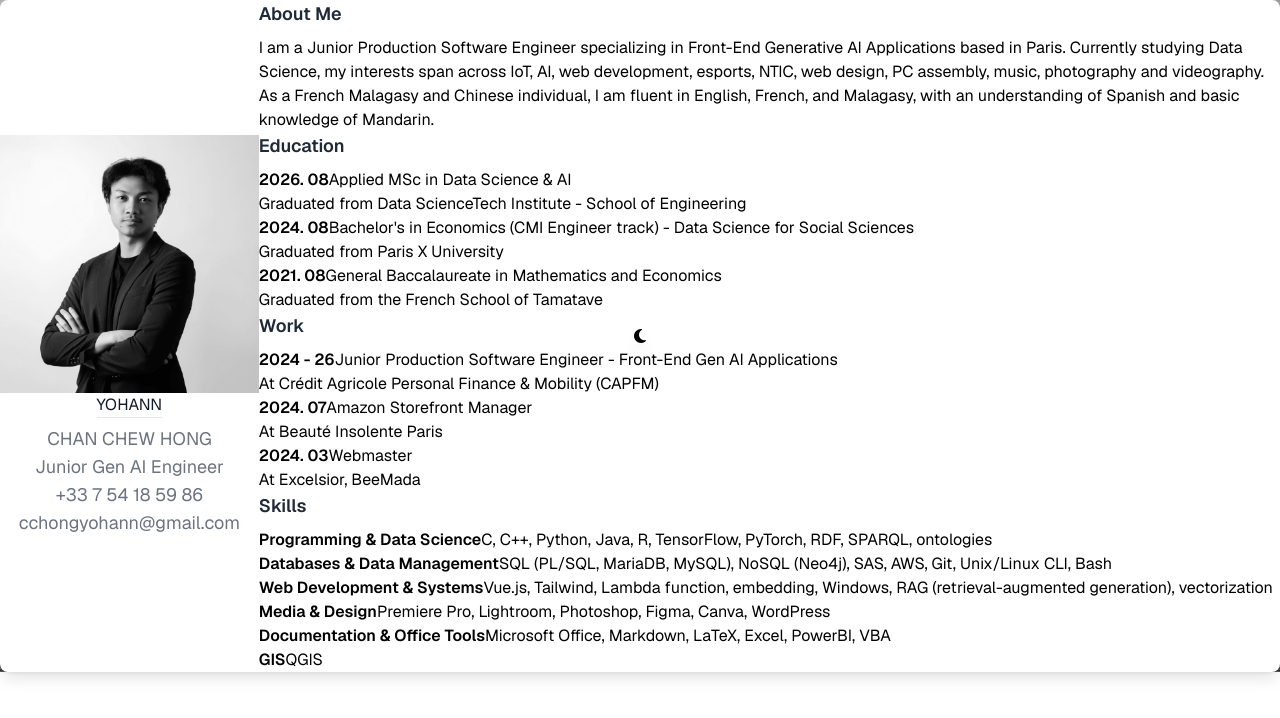
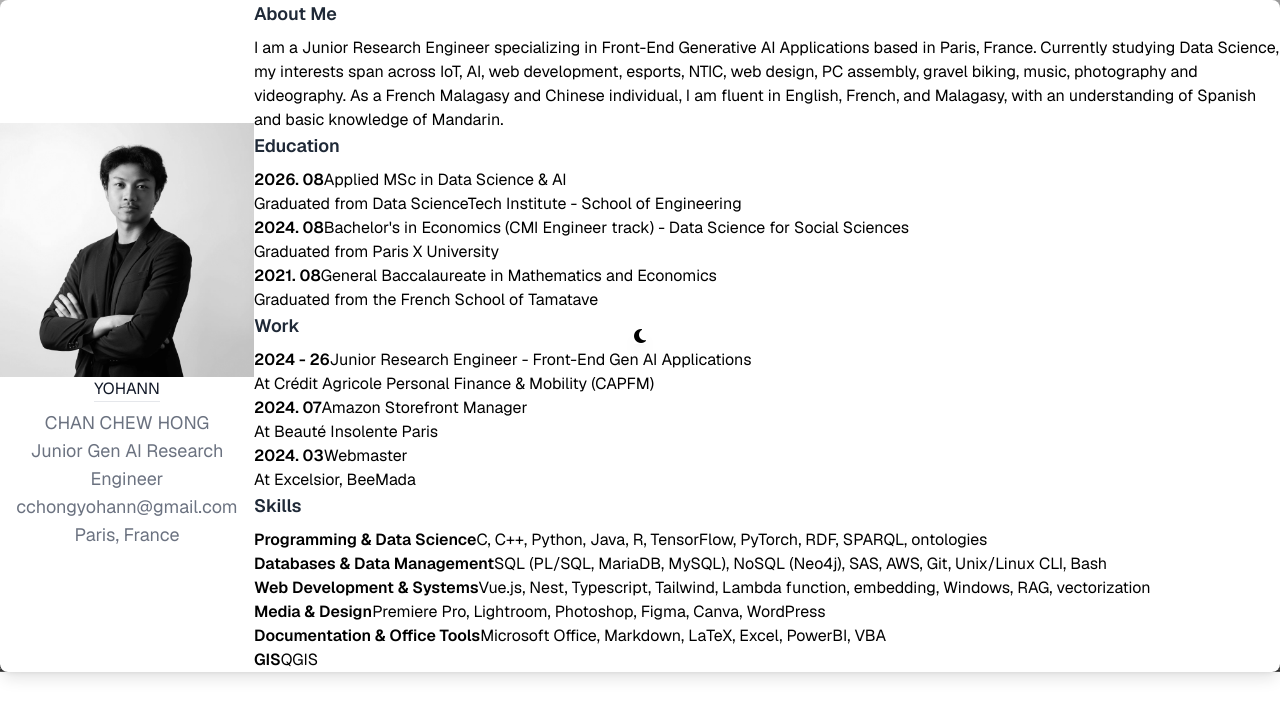
Before and after one commit to Yohvnn/my-onepage-website, a Vue app: page / in a window 1280 px wide. Shown: the top 718 px of the page. Built offline with nearby package versions, Linux system fonts and the light colour scheme; a web font is replaced by a local one.

Commit message:
:wrench: hide number

```diff
--- a/src/App.vue
+++ b/src/App.vue
@@ -22,12 +22,15 @@
             </div>
             <div class="text-lg">
               <p class="text-gray-500 dark:text-gray-300">CHAN CHEW HONG</p>
-              <p class="text-gray-500 dark:text-gray-300">Junior Gen AI Engineer</p>
+              <p class="text-gray-500 dark:text-gray-300">Junior Gen AI Research Engineer</p>
+              <!-- <p class="text-gray-500 dark:text-gray-300">
+                <a href="tel:+33754185986" class="hover:underline">+33 7 54 18 59 86</a>
+              </p> -->
               <p class="text-gray-500 dark:text-gray-300">
-                <a href="tel:+33754185986" class="hover:underline">+33 7 54 18 59 86</a>
+                <a href="mailto:cchongyohann@gmail.com" class="hover:underline">cchongyohann@gmail.com</a>
               </p>
               <p class="text-gray-500 dark:text-gray-300">
-                <a href="mailto:cchongyohann@gmail.com" class="hover:underline">cchongyohann@gmail.com</a>
+              Paris, France
               </p>
             </div>
           </div>
@@ -36,11 +39,12 @@
           <Section title="About Me">
             <div class="mb-8">
               <p class="text-gray-600 dark:text-gray-300 mt-2">
-                I am a Junior Production Software Engineer specializing in Front-End Generative AI Applications based in
-                Paris.
+                I am a Junior Research Engineer specializing in Front-End Generative AI Applications based in
+                Paris, France.
                 Currently studying Data Science, my interests span across IoT, AI, web development, esports, NTIC, web
                 design,
-                PC assembly, music, photography and videography. As a French Malagasy and Chinese individual,
+                PC assembly, gravel biking, music, photography and videography. As a French Malagasy and Chinese
+                individual,
                 I am fluent in English, French, and Malagasy, with an understanding of Spanish and basic knowledge of
                 Mandarin.
               </p>
@@ -146,36 +150,48 @@ body {
   left: 0;
   width: 100%;
   height: 100%;
-  background-color: #000; /* Black background */
+  background-color: #000;
+  /* Black background */
   display: flex;
   flex-direction: column;
   align-items: center;
   justify-content: center;
-  z-index: 9999; /* Ensure it is above all other elements */
+  z-index: 9999;
+  /* Ensure it is above all other elements */
 }
 
 
 .loading-message {
   font-size: 1.2rem;
-  color: #ffffff; /* Light blue */
-  animation: fade 2s infinite; /* Fading effect */
+  color: #ffffff;
+  /* Light blue */
+  animation: fade 2s infinite;
+  /* Fading effect */
 }
 
 @keyframes spin {
   0% {
-    transform: rotate(0deg); /* Start position */
+    transform: rotate(0deg);
+    /* Start position */
   }
+
   100% {
-    transform: rotate(360deg); /* Complete spin */
+    transform: rotate(360deg);
+    /* Complete spin */
   }
 }
 
 @keyframes fade {
-  0%, 100% {
-    opacity: 0; /* Fully transparent */
+
+  0%,
+  100% {
+    opacity: 0;
+    /* Fully transparent */
   }
+
   50% {
-    opacity: 1; /* Fully visible */
+    opacity: 1;
+    /* Fully visible */
   }
 }
 
--- a/src/components/SkillsList.vue
+++ b/src/components/SkillsList.vue
@@ -21,7 +21,7 @@
       <li class="mb-4">
         <div class="flex flex-col sm:flex-row space-y-2 sm:space-y-0 sm:space-x-4">
           <span class="w-full sm:w-64 font-semibold">Web Development & Systems</span>
-          <span>Vue.js, Tailwind, Lambda function, embedding, Windows, RAG (retrieval-augmented generation), vectorization</span>
+          <span>Vue.js, Nest, Typescript, Tailwind, Lambda function, embedding, Windows, RAG, vectorization</span>
         </div>
       </li>
 
--- a/src/components/WorkList.vue
+++ b/src/components/WorkList.vue
@@ -5,7 +5,7 @@
       <li class="mb-4">
         <div class="flex flex-col sm:flex-row space-y-2 sm:space-y-0 sm:space-x-4">
           <span class="w-full sm:w-28 font-semibold">2024 - 26</span>
-          <span>Junior Production Software Engineer - Front-End Gen AI Applications</span>
+          <span>Junior Research Engineer - Front-End Gen AI Applications</span>
         </div>
         <ul class="space-y-1 pl-0 sm:pl-32">
           <li>At Crédit Agricole Personal Finance & Mobility (CAPFM)</li>
```
